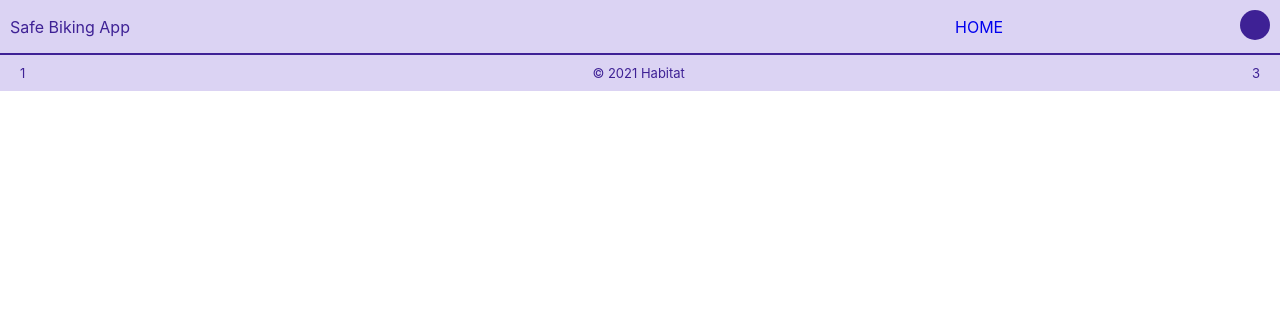
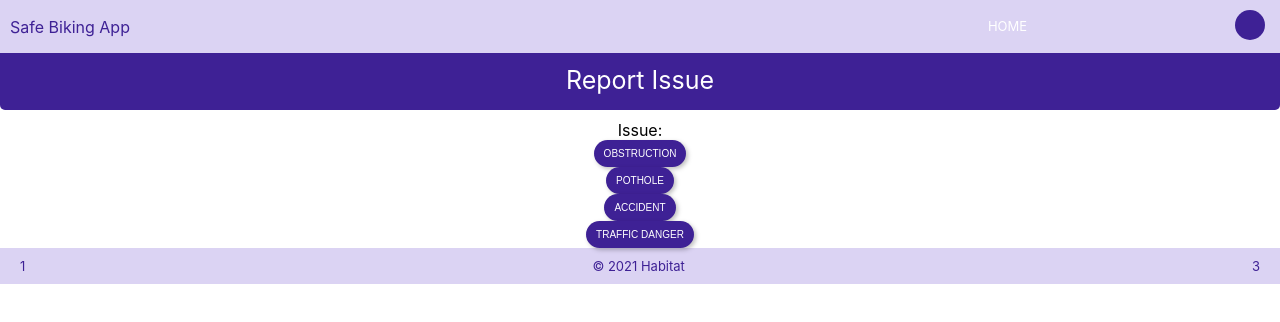
Before and after one commit to SafeBikingApp/SafeBikingRepo, a React (Create React App) app in the folder client/: page / in a window 1280 px wide. Shown: the top 322 px of the page. Built offline with nearby package versions, Linux system fonts and the light colour scheme.

Commit message:
Fixed card components

```diff
--- a/client/src/components/CSS/Button.css
+++ b/client/src/components/CSS/Button.css
@@ -1,5 +1,5 @@
 .button {
-    border-radius: 50px;
+    border-radius: 15px;
     padding: 8px 10px 8px 10px;
     color: white;
     border: 0;
--- a/client/src/components/CSS/CardIssue.css
+++ b/client/src/components/CSS/CardIssue.css
@@ -1,7 +1,21 @@
 .cardissue-wrapper {
     border-radius: 20px 20px 20px 0px;
+    width: 95px;
 }
 
+.cardissue-body {
+    height: 50px;
+    margin: -15px 0 5px 0;
+}
 .cardissue-title {
     padding: 5px;
+    border-radius: 20px 20px 0px 0px;
+    color: white;
 }
+
+.cardissue-footer, a:link, a:active, a:visited {
+    padding: 5px;
+    font-size: small;
+    border-radius: 0px 0px 20px 0px;
+    color: white;
+}
--- a/client/src/components/CSS/CardReportissue.css
+++ b/client/src/components/CSS/CardReportissue.css
@@ -1,3 +1,7 @@
-.cardreportissue-wrapper {
+.cardreportissue-wrapper, a:link, a:active, a:visited {
     border-radius: 20px 20px 20px 0px;
+    width: 95px;
+    padding: 5px 5px 7px 5px;
+    font-size: small;
+    color: white;
 }
--- a/client/src/components/CSS/ReportIssue.css
+++ b/client/src/components/CSS/ReportIssue.css
@@ -0,0 +1,17 @@
+.reportissue-section-container {
+    margin: 5px;
+    color: black;
+    text-align: left;
+}
+
+.reportissue-title {
+    padding: 5px;
+    margin: 0 0 3px 0;
+    text-align: left;
+}
+
+.reportissue-detail {
+    display: flex;
+    align-items: center;
+    margin: 0 0 10px 0;
+}
--- /dev/null
+++ b/client/src/components/CSS/Title.css
@@ -0,0 +1,7 @@
+.title-wrapper {
+    margin: 0 0 10px 0;
+    color: white;
+    padding: 10px 0 15px 0;
+    border-radius: 0 0 5px 5px;
+    font-size: 25px;
+}
--- a/client/src/components/CardIssue.js
+++ b/client/src/components/CardIssue.js
@@ -8,8 +8,8 @@ function CardIssue(props) {
     return (
         <div className="cardissue-wrapper light-color-bg">
             <div className="cardissue-title dark-color-bg">{props.title}</div>
-            <div className=""><Link to={"_"}><Votes /></Link></div>
-            <div className="cardissue-title dark-color-bg"><Link to={"_"}>More info</Link></div>
+            <div className="cardissue-body"><Link to={"_"}><Votes /></Link></div>
+            <div className="cardissue-footer dark-color-bg"><Link to={"_"}>More info</Link></div>
         </div>
     )
 };
--- a/client/src/components/CardReportIssue.js
+++ b/client/src/components/CardReportIssue.js
@@ -6,7 +6,7 @@ function CardReportIssue(props) {
 
     return (
         <div className="cardreportissue-wrapper dark-color-bg">
-            <Link to="">Report Issue</Link>
+            <Link to={props.link}>Report Issue</Link>
         </div>
     )
 };
--- a/client/src/components/ReportIssue.js
+++ b/client/src/components/ReportIssue.js
@@ -1,10 +1,29 @@
 import React, {useState} from "react";
 import "./CSS/Header.css";
+import Title from "./Title";
+import Button from "./Button";
+import CardReportIssue from "./CardReportIssue";
 
 function ReportIssue() {
 
+    const handleClick = () => {
+
+    };
+
     return (
         <div className="reportissue-wrapper">
+            <Title title="Report Issue" />
+            <div className="reportissue-section-container">
+                <div className="reportissue-title">
+                    Issue:
+                </div>
+                <div className="">
+                    <Button className="" component="" handleClick={handleClick} name="OBSTRUCTION" />
+                    <Button component="" handleClick={handleClick} name="POTHOLE" />
+                    <Button component="" handleClick={handleClick} name="ACCIDENT" />
+                    <Button component="" handleClick={handleClick} name="TRAFFIC DANGER" />
+                </div>
+            </div>
         </div>
     )
 };
--- a/client/src/components/Title.js
+++ b/client/src/components/Title.js
@@ -1,11 +1,11 @@
 import React, {useState} from "react";
 import "./CSS/Title.css";
 
-function Title() {
+function Title(props) {
 
     return (
-        <div className="title-wrapper">
-
+        <div className="title-wrapper dark-color-bg">
+            {props.title}
         </div>
     )
 };
```
